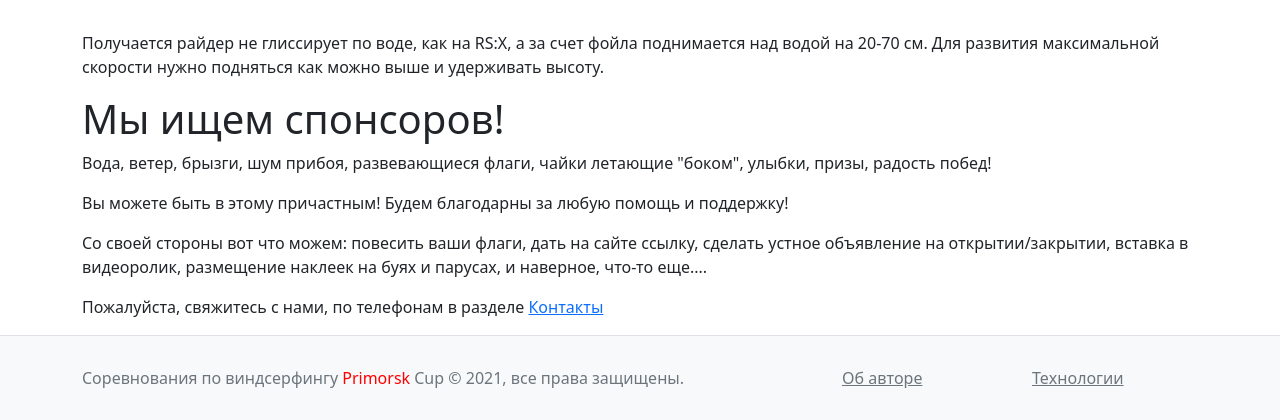
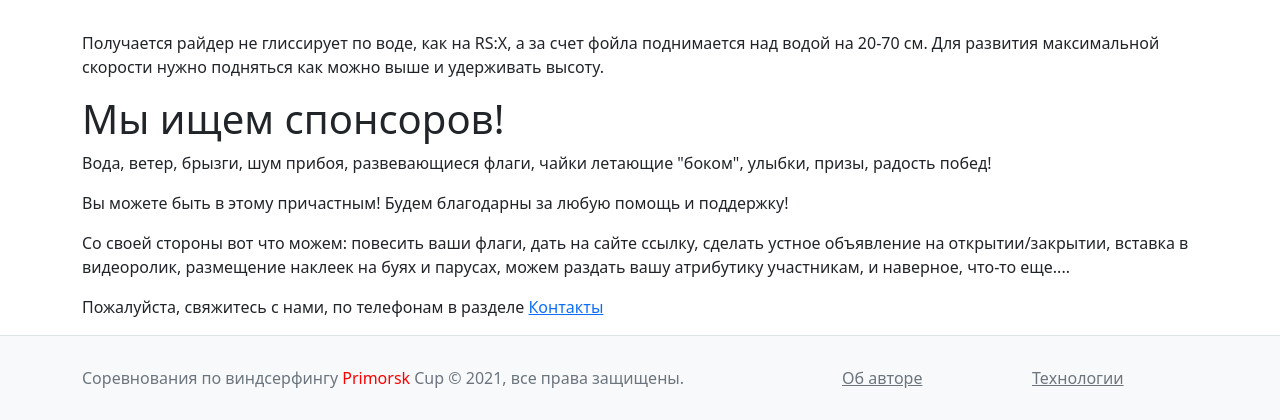
Before and after one commit to Bazulenkov/primorsk-cup, a Django app: page / in a window 1280 px wide. Shown: the part 5568-5988 px from the top of the page. Run offline with Django 3.2, Linux system fonts and the light colour scheme.

Commit message:
Change content of index.html

```diff
--- a/templates/index.html
+++ b/templates/index.html
@@ -157,7 +157,7 @@
         </p>
         <p>Вы можете быть в этому причастным! Будем благодарны за любую помощь и поддержку!</p>
         <p>Со своей стороны вот что можем: повесить ваши флаги, дать на сайте ссылку, сделать устное объявление на открытии/закрытии, вставка в
-            видеоролик, размещение наклеек на буях и парусах, и наверное, что-то еще....</p>
+            видеоролик, размещение наклеек на буях и парусах, можем раздать вашу атрибутику участникам, и наверное, что-то еще....</p>
         <p>Пожалуйста, свяжитесь с нами, по телефонам в разделе <a href="{% url 'about:contacts' %}">Контакты</a></p>
     </div>
 </main>
```
